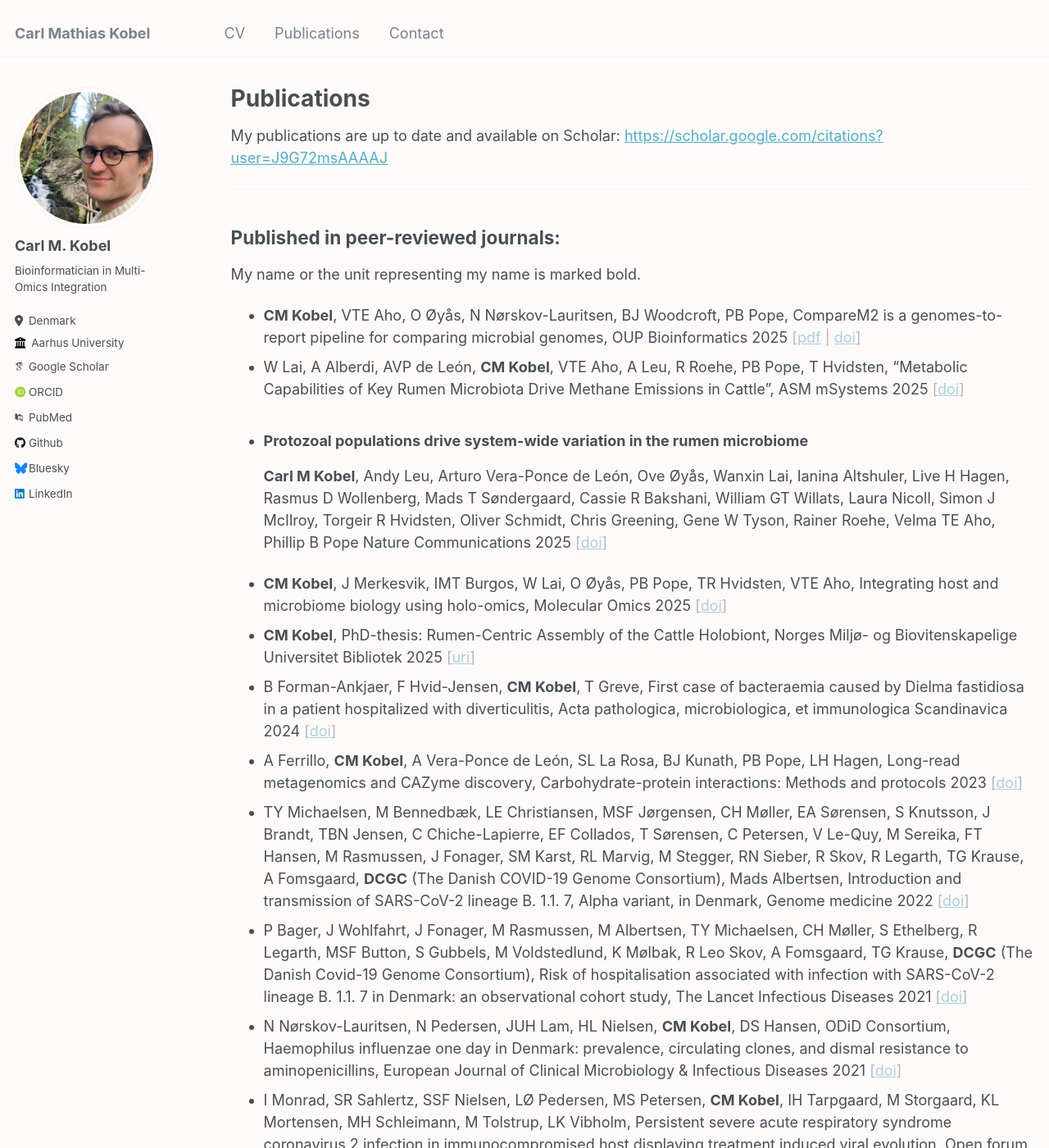
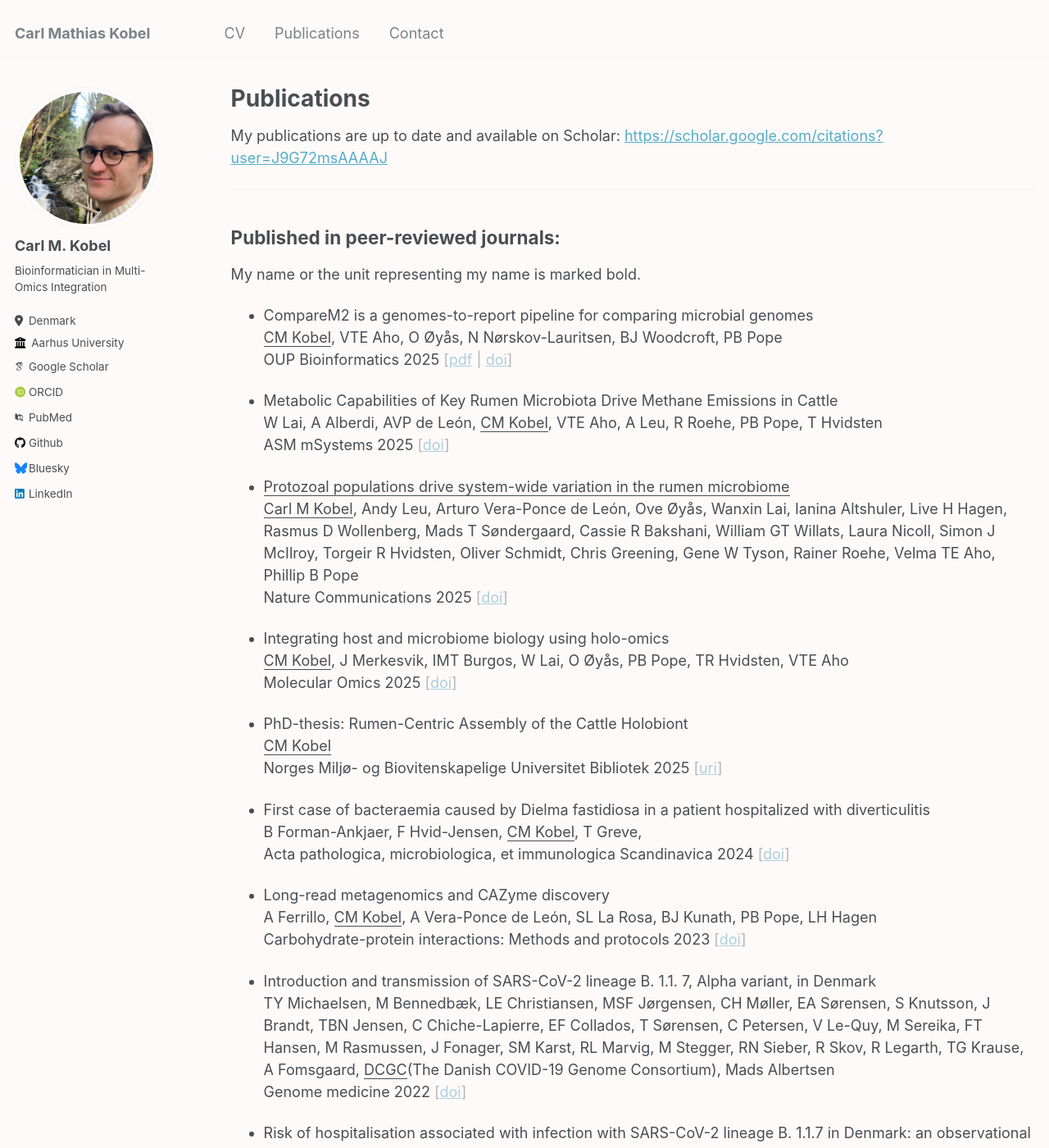
Before and after one commit to cmkobel/cmkobel.github.io, a Jekyll site: the page built from _pages/publications.md, in a window 1280 px wide and 1400 px high. Shown: the whole window at 82% size. Built offline with Jekyll 4.4.1, drawn with Linux system fonts in a browser that asks for light colours; some web fonts are replaced; part of the change alters nothing that is shown; some of the changed text lies outside the part shown.

Commit message:
Update publications.md

```diff
--- a/_pages/publications.md
+++ b/_pages/publications.md
@@ -21,19 +21,50 @@ My name or the unit representing my name is marked bold.
 
 
 
+  - CompareM2 is a genomes-to-report pipeline for comparing microbial genomes
+    <ins>CM Kobel</ins>, VTE Aho, O Øyås, N Nørskov-Lauritsen, BJ Woodcroft, PB Pope
+    OUP Bioinformatics 2025 <span class="shaded">[[pdf](https://raw.githubusercontent.com/cmkobel/cmkobel.github.io/refs/heads/master/files/pubs/btaf517.pdf) \| [doi](https://doi.org/10.1093/bioinformatics/btaf517)]</span>
 
-  - **CM Kobel**, VTE Aho, O Øyås, N Nørskov-Lauritsen, BJ Woodcroft, PB Pope, CompareM2 is a genomes-to-report pipeline for comparing microbial genomes, OUP Bioinformatics 2025  <span class="shaded">[[pdf](https://raw.githubusercontent.com/cmkobel/cmkobel.github.io/refs/heads/master/files/pubs/btaf517.pdf) \| [doi](https://doi.org/10.1093/bioinformatics/btaf517)]</span>
-  - W Lai, A Alberdi, AVP de León, **CM Kobel**, VTE Aho, A Leu, R Roehe, PB Pope, T Hvidsten, "Metabolic Capabilities of Key Rumen Microbiota Drive Methane Emissions in Cattle", ASM mSystems 2025 <span class="shaded">[[doi](https://doi.org/10.1128/msystems.00601-25)]</span>
-  - ### Protozoal populations drive system-wide variation in the rumen microbiome
+  - Metabolic Capabilities of Key Rumen Microbiota Drive Methane Emissions in Cattle
+    W Lai, A Alberdi, AVP de León, <ins>CM Kobel</ins>, VTE Aho, A Leu, R Roehe, PB Pope, T Hvidsten
+    ASM mSystems 2025 <span class="shaded">[[doi](https://doi.org/10.1128/msystems.00601-25)]</span>
 
-    **Carl M Kobel**, Andy Leu, Arturo Vera-Ponce de León, Ove Øyås, Wanxin Lai, Ianina Altshuler, Live H Hagen, Rasmus D Wollenberg, Mads T Søndergaard, Cassie R Bakshani, William GT Willats, Laura Nicoll, Simon J McIlroy, Torgeir R Hvidsten, Oliver Schmidt, Chris Greening, Gene W Tyson, Rainer Roehe, Velma TE Aho, Phillip B Pope
+  - <ins>Protozoal populations drive system-wide variation in the rumen microbiome</ins>
+    <ins>Carl M Kobel</ins>, Andy Leu, Arturo Vera-Ponce de León, Ove Øyås, Wanxin Lai, Ianina Altshuler, Live H Hagen, Rasmus D Wollenberg, Mads T Søndergaard, Cassie R Bakshani, William GT Willats, Laura Nicoll, Simon J McIlroy, Torgeir R Hvidsten, Oliver Schmidt, Chris Greening, Gene W Tyson, Rainer Roehe, Velma TE Aho, Phillip B Pope
     Nature Communications 2025 <span class="shaded">[[doi](https://doi.org/10.1038/s41467-025-61302-2  )]</span>
-  - **CM Kobel**, J Merkesvik, IMT Burgos, W Lai, O Øyås, PB Pope, TR Hvidsten, VTE Aho, Integrating host and microbiome biology using holo-omics, Molecular Omics 2025 <span class="shaded">[[doi](https://doi.org/10.1039/D4MO00017J)]</span>
-  - **CM Kobel**, PhD-thesis: Rumen-Centric Assembly of the Cattle Holobiont, Norges Miljø- og Biovitenskapelige Universitet Bibliotek 2025 <span class="shaded">[[uri](https://nmbu.brage.unit.no/nmbu-xmlui/handle/11250/3173724)]</span>
-  - B Forman-Ankjaer, F Hvid-Jensen, **CM Kobel**, T Greve, First case of bacteraemia caused by Dielma fastidiosa in a patient hospitalized with diverticulitis, Acta pathologica, microbiologica, et immunologica Scandinavica 2024 <span class="shaded">[[doi](https://doi.org/10.1111/apm.13367)]</span>
-  - A Ferrillo, **CM Kobel**, A Vera-Ponce de León, SL La Rosa, BJ Kunath, PB Pope, LH Hagen, Long-read metagenomics and CAZyme discovery, Carbohydrate-protein interactions: Methods and protocols 2023 <span class="shaded">[[doi](https://doi.org/10.1007/978-1-0716-3151-5_19)]</span>
-  - TY Michaelsen, M Bennedbæk, LE Christiansen, MSF Jørgensen, CH Møller, EA Sørensen, S Knutsson, J Brandt, TBN Jensen, C Chiche-Lapierre, EF Collados, T Sørensen, C Petersen, V Le-Quy, M Sereika, FT Hansen, M Rasmussen, J Fonager, SM Karst, RL Marvig, M Stegger, RN Sieber, R Skov, R Legarth, TG Krause, A Fomsgaard, **DCGC** (The Danish COVID-19 Genome Consortium), Mads Albertsen, Introduction and transmission of SARS-CoV-2 lineage B. 1.1. 7, Alpha variant, in Denmark, Genome medicine 2022 <span class="shaded">[[doi](https://doi.org/10.1186/s13073-022-01045-7)]</span>
-  - P Bager, J Wohlfahrt, J Fonager, M Rasmussen, M Albertsen, TY Michaelsen, CH Møller, S Ethelberg, R Legarth, MSF Button, S Gubbels, M Voldstedlund, K Mølbak, R Leo Skov, A Fomsgaard, TG Krause, **DCGC** (The Danish Covid-19 Genome Consortium), Risk of hospitalisation associated with infection with SARS-CoV-2 lineage B. 1.1. 7 in Denmark: an observational cohort study, The Lancet Infectious Diseases 2021 <span class="shaded">[[doi](https://doi.org/10.1186/s13073-022-01045-7)]</span>
-  - N Nørskov-Lauritsen, N Pedersen, JUH Lam, HL Nielsen, **CM Kobel**, DS Hansen, ODiD Consortium, Haemophilus influenzae one day in Denmark: prevalence, circulating clones, and dismal resistance to aminopenicillins, European Journal of Clinical Microbiology & Infectious Diseases 2021 <span class="shaded">[[doi](https://doi.org/10.1007/s10096-021-04247-w)]</span>
-  - I Monrad, SR Sahlertz, SSF Nielsen, LØ Pedersen, MS Petersen, **CM Kobel**, IH Tarpgaard, M Storgaard, KL Mortensen, MH Schleimann, M Tolstrup, LK Vibholm, Persistent severe acute respiratory syndrome coronavirus 2 infection in immunocompromised host displaying treatment induced viral evolution, Open forum infectious diseases  2021 <span class="shaded">[[doi](https://doi.org/10.1093/ofid/ofab295)]</span>
-  - S Nedergaard, CM **Kobel**, MB Nielsen, RT Møller, AB Jensen, N Nørskov-Lauritsen, Whole Genome Sequencing of Aggregatibacter actinomycetemcomitans Cultured from Blood Stream Infections Reveals Three Major Phylogenetic Groups Including a Novel Lineage Expressing Serotype a Membrane O Polysaccharide, Pathogens 2019 <span class="shaded">[[doi](https://doi.org/10.3390/pathogens8040256)]</span>
+
+  - Integrating host and microbiome biology using holo-omics
+    <ins>CM Kobel</ins>, J Merkesvik, IMT Burgos, W Lai, O Øyås, PB Pope, TR Hvidsten, VTE Aho
+    Molecular Omics 2025 <span class="shaded">[[doi](https://doi.org/10.1039/D4MO00017J)]</span>
+
+  - PhD-thesis: Rumen-Centric Assembly of the Cattle Holobiont
+    <ins>CM Kobel</ins>
+    Norges Miljø- og Biovitenskapelige Universitet Bibliotek 2025 <span class="shaded">[[uri](https://nmbu.brage.unit.no/nmbu-xmlui/handle/11250/3173724)]</span>
+
+  - First case of bacteraemia caused by Dielma fastidiosa in a patient hospitalized with diverticulitis
+    B Forman-Ankjaer, F Hvid-Jensen, <ins>CM Kobel</ins>, T Greve,
+    Acta pathologica, microbiologica, et immunologica Scandinavica 2024 <span class="shaded">[[doi](https://doi.org/10.1111/apm.13367)]</span>
+
+  - Long-read metagenomics and CAZyme discovery
+    A Ferrillo, <ins>CM Kobel</ins>, A Vera-Ponce de León, SL La Rosa, BJ Kunath, PB Pope, LH Hagen
+    Carbohydrate-protein interactions: Methods and protocols 2023 <span class="shaded">[[doi](https://doi.org/10.1007/978-1-0716-3151-5_19)]</span>
+
+  - Introduction and transmission of SARS-CoV-2 lineage B. 1.1. 7, Alpha variant, in Denmark
+    TY Michaelsen, M Bennedbæk, LE Christiansen, MSF Jørgensen, CH Møller, EA Sørensen, S Knutsson, J Brandt, TBN Jensen, C Chiche-Lapierre, EF Collados, T Sørensen, C Petersen, V Le-Quy, M Sereika, FT Hansen, M Rasmussen, J Fonager, SM Karst, RL Marvig, M Stegger, RN Sieber, R Skov, R Legarth, TG Krause, A Fomsgaard, <ins>DCGC</ins>(The Danish COVID-19 Genome Consortium), Mads Albertsen
+    Genome medicine 2022 <span class="shaded">[[doi](https://doi.org/10.1186/s13073-022-01045-7)]</span>
+
+  - Risk of hospitalisation associated with infection with SARS-CoV-2 lineage B. 1.1.7 in Denmark: an observational cohort study
+    P Bager, J Wohlfahrt, J Fonager, M Rasmussen, M Albertsen, TY Michaelsen, CH Møller, S Ethelberg, R Legarth, MSF Button, S Gubbels, M Voldstedlund, K Mølbak, R Leo Skov, A Fomsgaard, TG Krause, <ins>DCGC</ins>(The Danish Covid-19 Genome Consortium)
+    The Lancet Infectious Diseases 2021 <span class="shaded">[[doi](https://doi.org/10.1186/s13073-022-01045-7)]</span>
+
+  - Haemophilus influenzae one day in Denmark: prevalence, circulating clones, and dismal resistance to aminopenicillins
+    N Nørskov-Lauritsen, N Pedersen, JUH Lam, HL Nielsen, <ins>CM Kobel</ins>, DS Hansen, ODiD Consortium
+    European Journal of Clinical Microbiology & Infectious Diseases 2021 <span class="shaded">[[doi](https://doi.org/10.1007/s10096-021-04247-w)]</span>
+
+  - Persistent severe acute respiratory syndrome coronavirus 2 infection in immunocompromised host displaying treatment induced viral evolution
+    I Monrad, SR Sahlertz, SSF Nielsen, LØ Pedersen, MS Petersen, <ins>CM Kobel</ins>, IH Tarpgaard, M Storgaard, KL Mortensen, MH Schleimann, M Tolstrup, LK Vibholm
+    Open forum infectious diseases  2021 <span class="shaded">[[doi](https://doi.org/10.1093/ofid/ofab295)]</span>
+
+  - Whole Genome Sequencing of Aggregatibacter actinomycetemcomitans Cultured from Blood Stream Infections Reveals Three Major Phylogenetic Groups Including a Novel Lineage Expressing Serotype a Membrane O Polysaccharide
+    S Nedergaard, CM <ins>Kobel</ins>, MB Nielsen, RT Møller, AB Jensen, N Nørskov-Lauritsen
+    Pathogens 2019 <span class="shaded">[[doi](https://doi.org/10.3390/pathogens8040256)]</span>
```
